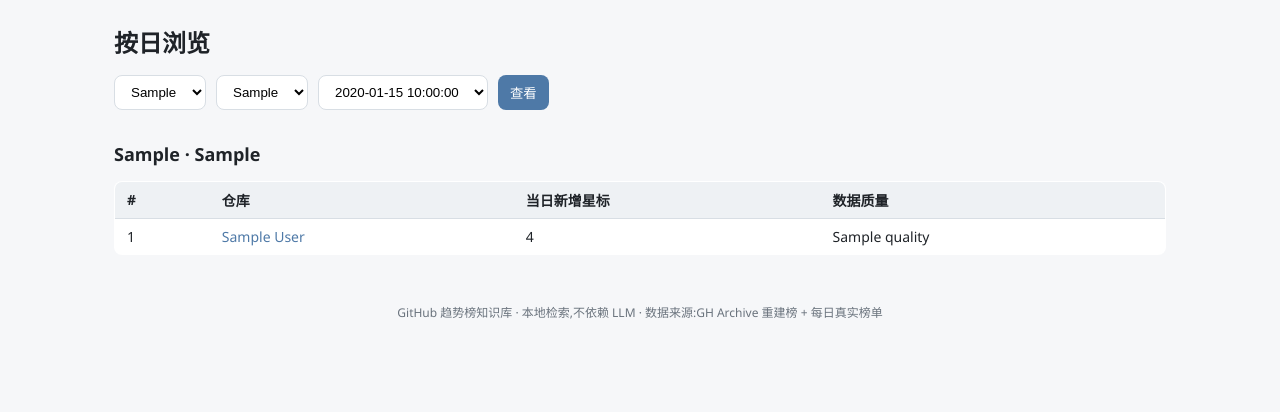
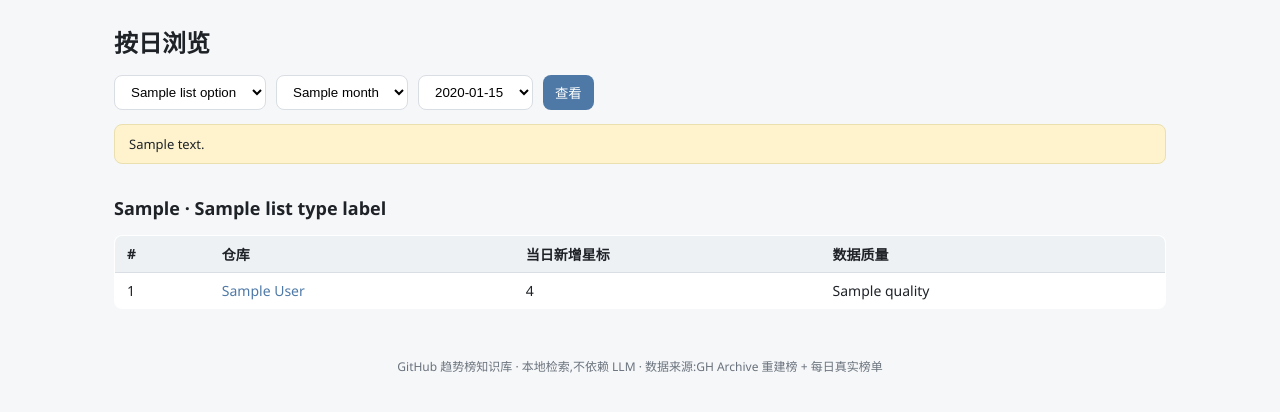
Before and after one commit to Neal-1991/github-trending-kb, a FastAPI app: template web/templates/browse.html in a window 1280 px wide. Shown: the part 47-459 px from the top of the page. Run offline with FastAPI, Linux system fonts and the light colour scheme; the template is opened without the code that fills it: most values are stand-ins (such as "Sample title", 1, 10 or a date in 2020).

Commit message:
feat(web): 按日浏览统一日期轴 + 数据缺口提示
- 日期轴合并历史重建榜与真实抓取榜(两类日期不重叠),选历史日期自动落到历史档,
  修复默认视图只有 3 个真实抓取日、其余 1610 天历史被藏进榜单切换器的问题
- 榜单下拉只显示当前日期可用的类型,并用中文标注(真实抓取榜/历史重建榜/语言榜)
- 页面明确标注 2026-02-01 ~ 2026-08-29 数据缺口(ARCH_END 后源数据崩坏,设计内)
- 显式榜单 + 显式月份/日期的组合语义:月份 > 日期 > 该榜全局最新日

```diff
--- a/web/app.py
+++ b/web/app.py
@@ -16,6 +16,7 @@ import html
 import json
 import sqlite3
 import sys
+from datetime import date, timedelta
 from pathlib import Path
 from urllib.parse import urlparse
 
@@ -247,61 +248,117 @@ def repo_detail(request: Request, full_name: str,
     })
 
 
+_LANG_DISPLAY = {"python": "Python", "javascript": "JavaScript",
+                 "typescript": "TypeScript", "rust": "Rust"}
+
+
+def _list_type_label(list_type: str) -> str:
+    """榜单类型的中文标注,让历史档/真实榜在下拉框里一眼可辨。"""
+    if list_type == "total":
+        return "真实抓取榜 · total"
+    if list_type == "arch:total":
+        return "历史重建榜 · arch:total"
+    if list_type.startswith("arch:lang:"):
+        lang = list_type[len("arch:lang:"):]
+        return f"历史语言榜 · {_LANG_DISPLAY.get(lang, lang.capitalize())}"
+    if list_type.startswith("lang:"):
+        lang = list_type[len("lang:"):]
+        return f"真实语言榜 · {_LANG_DISPLAY.get(lang, lang.capitalize())}"
+    return list_type
+
+
 @app.get("/browse", response_class=HTMLResponse)
 def browse(request: Request, conn: sqlite3.Connection = Depends(get_db),
            d: str = "", list_type: str = "", month: str = ""):
-    lists = conn.execute(
-        "SELECT DISTINCT list_type FROM trend_daily ORDER BY list_type").fetchall()
-    valid_types = {r["list_type"] for r in lists}
+    # 日期轴 = 历史重建榜 ∪ 真实抓取榜(两类日期不重叠;语言榜与同日 total 共用日期)。
+    all_dates = [r["date"] for r in conn.execute(
+        "SELECT DISTINCT date FROM trend_daily "
+        "WHERE list_type IN ('arch:total','total') ORDER BY date DESC")]
+    months = sorted({x[:7] for x in all_dates}, reverse=True)
     fallback_note = False
-    if not list_type:
-        # 默认视图:全局最新日期所在的榜单(真实抓取日优先于历史重建档,
-        # 否则 arch:total 只到 ARCH_END,会让人误以为数据停在 1 月)
-        row = conn.execute("""
-          SELECT list_type FROM trend_daily
-          WHERE date = (SELECT MAX(date) FROM trend_daily)
-          ORDER BY CASE WHEN list_type='total' THEN 0 ELSE 1 END, list_type
-          LIMIT 1""").fetchone()
-        list_type = row["list_type"] if row else "arch:total"
-    elif list_type not in valid_types:
-        list_type = "arch:total" if "arch:total" in valid_types else (
-            sorted(valid_types)[0] if valid_types else list_type)
+
+    def latest_day_of(list_type_: str) -> str | None:
+        return conn.execute("SELECT MAX(date) m FROM trend_daily WHERE list_type=?",
+                            (list_type_,)).fetchone()["m"]
+
+    def types_at(day: str) -> list[str]:
+        return [r["list_type"] for r in conn.execute(
+            """SELECT DISTINCT list_type FROM trend_daily WHERE date=?
+               ORDER BY CASE WHEN list_type='total' THEN 0
+                              WHEN list_type='arch:total' THEN 1 ELSE 2 END, list_type""",
+            (day,))]
+
+    known_types = {r["list_type"] for r in conn.execute(
+        "SELECT DISTINCT list_type FROM trend_daily")}
+    explicit_type = list_type if list_type in known_types else ""
+    if d and d not in all_dates:
         fallback_note = True
+        d = ""
 
-    def date_exists(date_str: str) -> bool:
-        return bool(conn.execute(
-            "SELECT 1 FROM trend_daily WHERE date=? AND list_type=? LIMIT 1",
-            (date_str, list_type)).fetchone())
+    if explicit_type:
+        # 榜单主导:显式月份 > 显式日期 > 该榜全局最新日
+        if month in months:
+            d = conn.execute(
+                "SELECT MAX(date) m FROM trend_daily WHERE list_type=? AND substr(date,1,7)=?",
+                (explicit_type, month)).fetchone()["m"] or ""
+            if not d:
+                fallback_note = True
+                d = latest_day_of(explicit_type) or ""
+        elif not d:
+            d = latest_day_of(explicit_type) or ""
+    elif not d:
+        # 日期主导:显式月份 > 全局最新日
+        if month in months:
+            d = next((x for x in all_dates if x.startswith(month)), "")
+        else:
+            d = all_dates[0] if all_dates else ""
 
-    max_date = conn.execute(
-        "SELECT MAX(date) m FROM trend_daily WHERE list_type=?", (list_type,)).fetchone()["m"]
-    if not d or not date_exists(d):
-        fallback_note = fallback_note or bool(d)  # 默认定位最新日不算回退,显式无效日期才提示
-        d = max_date or d
+    if not d:  # 空库兜底
+        return templates.TemplateResponse(request, "browse.html", {
+            "d": "", "list_type": list_type or "arch:total",
+            "list_type_label": list_type or "arch:total", "rows": [], "dates": [],
+            "list_options": [], "months": months, "month": month,
+            "fallback_note": fallback_note, "gap_note": ""})
 
-    months = conn.execute("""
-      SELECT DISTINCT substr(date,1,7) m FROM trend_daily WHERE list_type=?
-      ORDER BY m DESC
-    """, (list_type,)).fetchall()
-    valid_months = {r["m"] for r in months}
-    month_filter = month if month in valid_months else d[:7]
-    if not date_exists(d):  # 月份切换后原日期不在该月,取该月最新一天
-        latest_in_month = conn.execute("""
-          SELECT MAX(date) m FROM trend_daily WHERE list_type=? AND substr(date,1,7)=?
-        """, (list_type, month_filter)).fetchone()["m"]
-        if latest_in_month:
-            d = latest_in_month
-    dates = conn.execute("""
-      SELECT DISTINCT date FROM trend_daily
-      WHERE list_type=? AND substr(date,1,7)=? ORDER BY date DESC
-    """, (list_type, month_filter)).fetchall()
+    day_types = types_at(d)
+    if explicit_type and explicit_type in day_types:
+        list_type = explicit_type
+    elif day_types:
+        if explicit_type:
+            fallback_note = True  # 显式榜单在该日期无数据,回退当日可用榜单
+        list_type = day_types[0]
+    else:
+        list_type = list_type or "arch:total"
+
+    month_filter = d[:7]
+    month_dates = [x for x in all_dates if x.startswith(month_filter)]
     rows = conn.execute("""
       SELECT rank, full_name, stars, quality FROM trend_daily
       WHERE date = ? AND list_type = ? ORDER BY rank
     """, (d, list_type)).fetchall()
+
+    # 数据缺口提示:历史重建榜末日与真实抓取榜首日之间的空洞(ARCH_END 之后源数据崩坏)
+    gap_note = ""
+    arch_span = conn.execute(
+        "SELECT MIN(date) a, MAX(date) b FROM trend_daily WHERE list_type='arch:total'"
+    ).fetchone()
+    real_min = conn.execute(
+        "SELECT MIN(date) m FROM trend_daily WHERE list_type='total'").fetchone()["m"]
+    if arch_span["b"] and real_min:
+        missing = (date.fromisoformat(real_min) - date.fromisoformat(arch_span["b"])).days - 1
+        if missing > 0:
+            gap_start = (date.fromisoformat(arch_span["b"]) + timedelta(days=1)).isoformat()
+            gap_end = (date.fromisoformat(real_min) - timedelta(days=1)).isoformat()
+            gap_note = (f"历史重建榜覆盖 {arch_span['a']} ~ {arch_span['b']},"
+                        f"真实抓取榜自 {real_min} 起;"
+                        f"{gap_start} ~ {gap_end}({missing} 天)暂无数据。")
+
     return templates.TemplateResponse(request, "browse.html", {
-        "d": d, "list_type": list_type, "rows": rows, "dates": dates, "lists": lists,
+        "d": d, "list_type": list_type, "list_type_label": _list_type_label(list_type),
+        "rows": rows, "dates": month_dates, "list_options": [
+            {"value": t, "label": _list_type_label(t)} for t in day_types],
         "months": months, "month": month_filter, "fallback_note": fallback_note,
+        "gap_note": gap_note,
     })
 
 
--- a/web/templates/browse.html
+++ b/web/templates/browse.html
@@ -5,27 +5,28 @@
 <form method="get" class="search-form">
   <label class="visually-hidden" for="list_type">榜单</label>
   <select id="list_type" name="list_type">
-    {% for l in lists %}
-    <option value="{{ l.list_type }}" {% if l.list_type == list_type %}selected{% endif %}>{{ l.list_type }}</option>
+    {% for l in list_options %}
+    <option value="{{ l.value }}" {% if l.value == list_type %}selected{% endif %}>{{ l.label }}</option>
     {% endfor %}
   </select>
   <label class="visually-hidden" for="month">月份</label>
   <select id="month" name="month">
     {% for m in months %}
-    <option value="{{ m.m }}" {% if m.m == month %}selected{% endif %}>{{ m.m }}</option>
+    <option value="{{ m }}" {% if m == month %}selected{% endif %}>{{ m }}</option>
     {% endfor %}
   </select>
   <label class="visually-hidden" for="d">日期</label>
   <select id="d" name="d">
     {% for dd in dates %}
-    <option value="{{ dd.date }}" {% if dd.date == d %}selected{% endif %}>{{ dd.date }}</option>
+    <option value="{{ dd }}" {% if dd == d %}selected{% endif %}>{{ dd }}</option>
     {% endfor %}
   </select>
   <button type="submit">查看</button>
 </form>
 
-{% if fallback_note %}<p class="notice">所选日期/榜单无数据,已回退到该榜单最新的有效日期。</p>{% endif %}
-<h2>{{ d }} · {{ list_type }}</h2>
+{% if fallback_note %}<p class="notice">所选日期/榜单无数据,已回退到最接近的有效日期。</p>{% endif %}
+{% if gap_note %}<p class="notice">{{ gap_note }}</p>{% endif %}
+<h2>{{ d }} · {{ list_type_label }}</h2>
 <div class="table-wrap">
 <table>
   <caption class="visually-hidden">当日榜单</caption>
```
Also changed, not shown: tests/test_web.py (+18 -1 lines).
